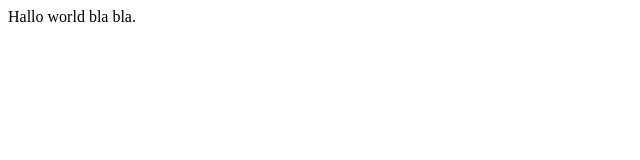
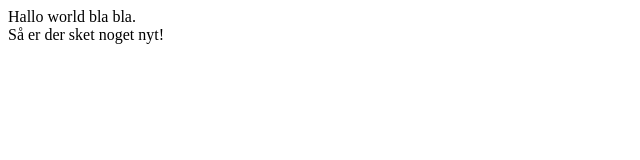
Before and after one commit to annanielsen/project-1, a plain HTML site: page index.html in a window 1280 px wide. Shown: the whole page, without its empty margins (0-640 px from the left). Drawn offline with Linux system fonts and the light colour scheme.

Commit message:
Så er der nyt nyt nyt!

```diff
--- a/index.html
+++ b/index.html
@@ -1,2 +1,3 @@
 Hallo world
 bla bla.
+<div> Så er der sket noget nyt!</div>
```
